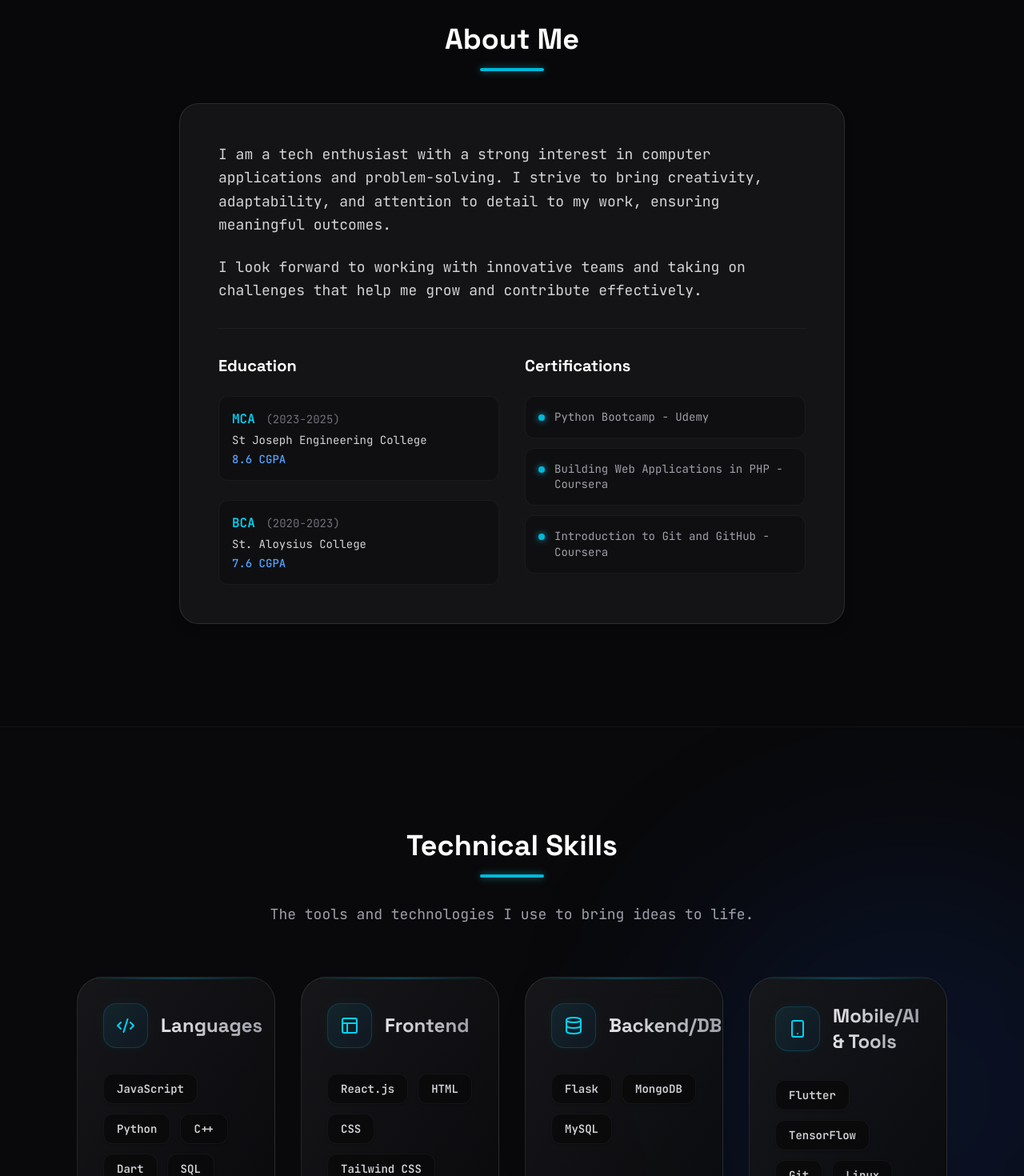
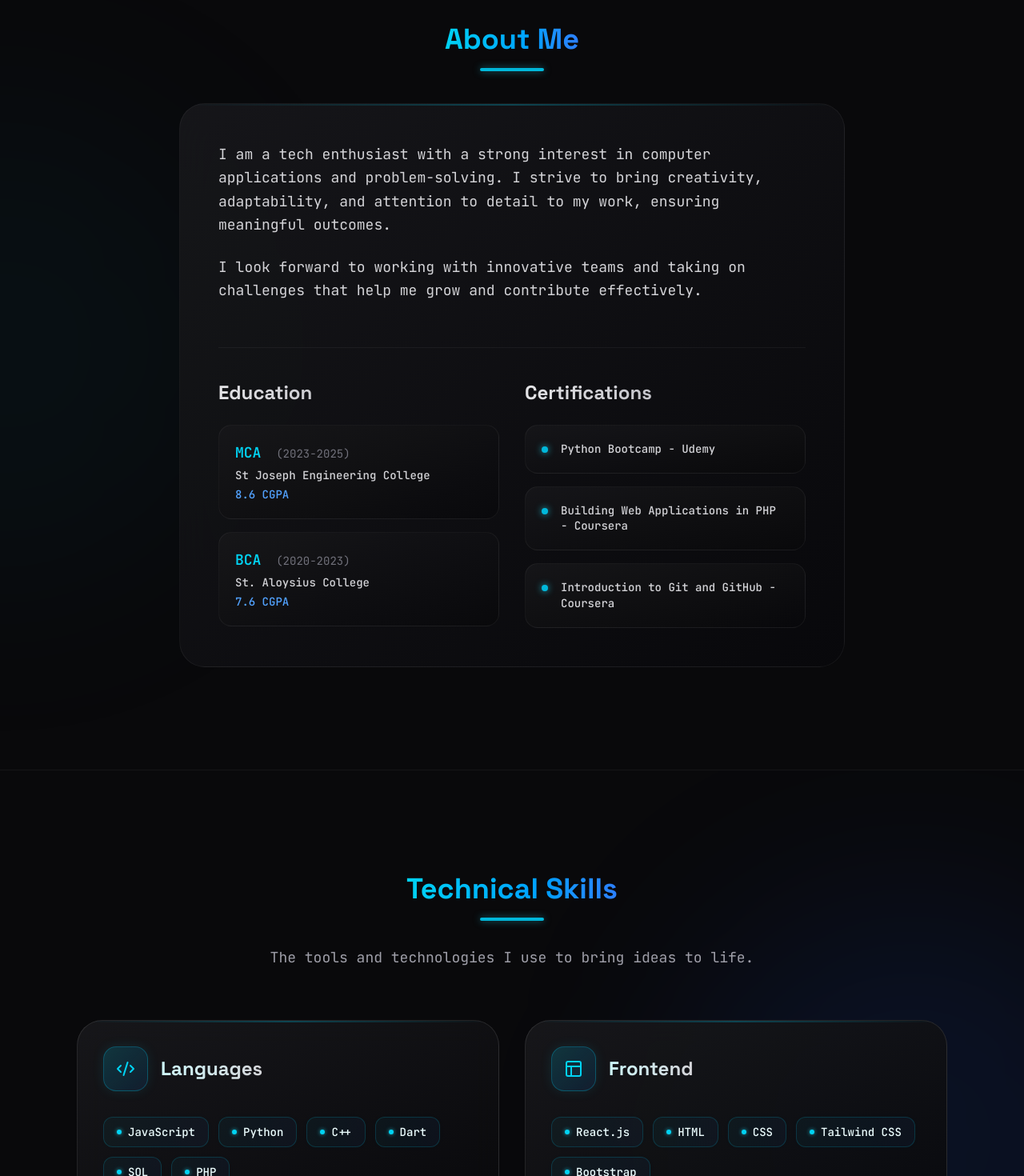
Before and after one commit to anishpereira1706/Portfolio-Website, a React (Vite) app: page / in a window 1280 px wide. Shown: the part 900-2370 px from the top of the page at 80% size. Built offline with nearby package versions, Linux system fonts and the light colour scheme.

Commit message:
UI Changes - Added three.js

```diff
--- a/package.json
+++ b/package.json
@@ -13,15 +13,19 @@
     "vite": "^8.0.12"
   },
   "dependencies": {
+    "@react-three/drei": "^10.7.7",
+    "@react-three/fiber": "^9.6.1",
     "@tailwindcss/vite": "^4.3.0",
     "clsx": "^2.1.1",
     "framer-motion": "^12.40.0",
     "lenis": "^1.3.23",
     "lucide-react": "^1.17.0",
+    "maath": "^0.10.8",
     "react": "^19.2.7",
     "react-dom": "^19.2.7",
     "react-simple-typewriter": "^5.0.1",
     "tailwind-merge": "^3.6.0",
-    "tailwindcss": "^4.3.0"
+    "tailwindcss": "^4.3.0",
+    "three": "^0.184.0"
   }
 }
--- a/src/App.jsx
+++ b/src/App.jsx
@@ -9,11 +9,13 @@ import Contact from './components/Contact'
 import Footer from './components/Footer'
 import CustomCursor from './components/CustomCursor'
 import SmoothScroll from './components/SmoothScroll'
+import ParticlesBackground from './components/ParticlesBackground'
 
 function App() {
   return (
     <SmoothScroll>
-      <div className="min-h-screen bg-zinc-950 text-zinc-50 selection:bg-cyan-500/30 selection:text-cyan-200">
+      <div className="min-h-screen text-zinc-50 selection:bg-cyan-500/30 selection:text-cyan-200 relative">
+        <ParticlesBackground />
         <CustomCursor />
         <Navbar />
       <main className="flex flex-col items-center w-full">
--- a/src/components/About.jsx
+++ b/src/components/About.jsx
@@ -3,8 +3,11 @@ import { motion } from 'framer-motion';
 
 const About = () => {
   return (
-    <section id="about" className="w-full py-24 sm:py-32 bg-zinc-950/50 border-y border-white/5 relative">
-      <div className="max-w-4xl mx-auto px-4 sm:px-6 lg:px-8">
+    <section id="about" className="w-full py-24 sm:py-32 border-y border-white/5 relative">
+      {/* Decorative background glow */}
+      <div className="absolute left-0 top-1/2 -translate-x-1/2 -translate-y-1/2 w-[600px] h-[600px] bg-cyan-600/5 rounded-full blur-[120px] pointer-events-none z-0"></div>
+
+      <div className="max-w-4xl mx-auto px-4 sm:px-6 lg:px-8 relative z-10">
         <motion.div
           initial={{ opacity: 0, y: 20 }}
           whileInView={{ opacity: 1, y: 0 }}
@@ -13,13 +16,16 @@ const About = () => {
           className="space-y-10"
         >
           <div className="flex flex-col items-center text-center space-y-4">
-            <h2 className="text-3xl md:text-4xl font-bold text-white font-heading">About Me</h2>
+            <h2 className="text-3xl md:text-4xl font-bold text-transparent bg-clip-text bg-gradient-to-r from-cyan-400 to-blue-500 font-heading">About Me</h2>
             <div className="w-20 h-1 bg-cyan-500 rounded-full shadow-[0_0_10px_rgba(34,211,238,0.5)]"></div>
           </div>
 
-          <div className="bg-zinc-900/80 backdrop-blur-xl border border-white/10 p-8 md:p-12 rounded-3xl text-zinc-300 space-y-6 text-lg leading-relaxed hover:border-cyan-500/30 transition-colors duration-500 shadow-lg group relative overflow-hidden">
-            {/* Subtle inner top glow */}
-            <div className="absolute top-0 left-0 w-full h-1 bg-gradient-to-r from-transparent via-cyan-500/0 to-transparent group-hover:via-cyan-500/50 transition-all duration-700 z-10"></div>
+          <div className="bg-gradient-to-br from-zinc-900/90 to-zinc-950/90 backdrop-blur-xl border border-white/5 p-6 sm:p-8 md:p-12 rounded-3xl sm:rounded-[2rem] text-zinc-300 space-y-6 text-lg leading-relaxed hover:border-cyan-500/30 transition-all duration-500 hover:shadow-[0_0_50px_rgba(34,211,238,0.1)] group relative overflow-hidden flex flex-col">
+            {/* Permanent subtle top border that brightens on hover */}
+            <div className="absolute top-0 left-0 w-full h-[2px] bg-gradient-to-r from-transparent via-cyan-500/30 to-transparent group-hover:via-cyan-400 transition-all duration-700"></div>
+
+            {/* Subtle background glow that appears on hover */}
+            <div className="absolute -inset-24 bg-gradient-to-br from-cyan-500/0 via-cyan-500/5 to-blue-500/0 opacity-0 group-hover:opacity-100 transition-opacity duration-700 blur-2xl z-0 pointer-events-none"></div>
 
             <p className="relative z-20">
               I am a tech enthusiast with a strong interest in computer applications and problem-solving.
@@ -29,36 +35,36 @@ const About = () => {
               I look forward to working with innovative teams and taking on challenges that help me grow and contribute effectively.
             </p>
 
-            <div className="grid grid-cols-1 sm:grid-cols-2 gap-8 pt-8 mt-8 border-t border-white/5 relative z-20">
+            <div className="grid grid-cols-1 sm:grid-cols-2 gap-8 pt-10 mt-8 border-t border-white/5 relative z-20">
               <div>
-                <h3 className="text-white font-bold text-xl mb-6 font-heading group-hover:text-cyan-400 transition-colors">Education</h3>
-                <ul className="space-y-6 text-sm">
-                  <li className="flex flex-col bg-zinc-950/40 p-4 rounded-xl border border-white/5 group-hover:border-white/10 transition-colors">
-                    <span className="text-cyan-400 font-semibold text-base mb-1">MCA <span className="text-zinc-500 font-normal text-sm ml-1">(2023-2025)</span></span>
-                    <span className="text-zinc-300">St Joseph Engineering College</span>
+                <h3 className="text-2xl font-bold mb-6 text-transparent bg-clip-text bg-gradient-to-r from-zinc-200 to-zinc-400 font-heading group-hover:from-cyan-400 group-hover:to-blue-500 transition-all duration-500">Education</h3>
+                <ul className="space-y-4 text-sm">
+                  <li className="flex flex-col bg-gradient-to-br from-zinc-900/80 to-zinc-950/80 p-5 rounded-2xl border border-white/5 hover:border-cyan-500/40 hover:bg-cyan-500/5 hover:-translate-y-1 hover:shadow-[0_0_20px_rgba(34,211,238,0.1)] transition-all duration-300 cursor-default">
+                    <span className="text-cyan-400 font-semibold text-lg mb-1">MCA <span className="text-zinc-500 font-normal text-sm ml-2">(2023-2025)</span></span>
+                    <span className="text-zinc-300 font-medium">St Joseph Engineering College</span>
                     <span className="text-blue-400 font-medium mt-1">8.6 CGPA</span>
                   </li>
-                  <li className="flex flex-col bg-zinc-950/40 p-4 rounded-xl border border-white/5 group-hover:border-white/10 transition-colors">
-                    <span className="text-cyan-400 font-semibold text-base mb-1">BCA <span className="text-zinc-500 font-normal text-sm ml-1">(2020-2023)</span></span>
-                    <span className="text-zinc-300">St. Aloysius College</span>
+                  <li className="flex flex-col bg-gradient-to-br from-zinc-900/80 to-zinc-950/80 p-5 rounded-2xl border border-white/5 hover:border-cyan-500/40 hover:bg-cyan-500/5 hover:-translate-y-1 hover:shadow-[0_0_20px_rgba(34,211,238,0.1)] transition-all duration-300 cursor-default">
+                    <span className="text-cyan-400 font-semibold text-lg mb-1">BCA <span className="text-zinc-500 font-normal text-sm ml-2">(2020-2023)</span></span>
+                    <span className="text-zinc-300 font-medium">St. Aloysius College</span>
                     <span className="text-blue-400 font-medium mt-1">7.6 CGPA</span>
                   </li>
                 </ul>
               </div>
               <div>
-                <h3 className="text-white font-bold text-xl mb-6 font-heading group-hover:text-cyan-400 transition-colors">Certifications</h3>
-                <ul className="space-y-3 text-sm text-zinc-400">
-                  <li className="flex items-start gap-3 bg-zinc-950/40 p-4 rounded-xl border border-white/5 group-hover:border-white/10 transition-colors">
+                <h3 className="text-2xl font-bold mb-6 text-transparent bg-clip-text bg-gradient-to-r from-zinc-200 to-zinc-400 font-heading group-hover:from-cyan-400 group-hover:to-blue-500 transition-all duration-500">Certifications</h3>
+                <ul className="space-y-4 text-sm text-zinc-400">
+                  <li className="flex items-start gap-4 bg-gradient-to-br from-zinc-900/80 to-zinc-950/80 p-5 rounded-2xl border border-white/5 hover:border-cyan-500/40 hover:bg-cyan-500/5 hover:-translate-y-1 hover:shadow-[0_0_20px_rgba(34,211,238,0.1)] transition-all duration-300 cursor-default">
                     <div className="w-2 h-2 rounded-full bg-cyan-500 mt-1.5 shrink-0 shadow-[0_0_8px_rgba(34,211,238,0.8)]"></div>
-                    <span className="leading-snug">Python Bootcamp - Udemy</span>
+                    <span className="leading-snug font-medium text-zinc-300">Python Bootcamp - Udemy</span>
                   </li>
-                  <li className="flex items-start gap-3 bg-zinc-950/40 p-4 rounded-xl border border-white/5 group-hover:border-white/10 transition-colors">
+                  <li className="flex items-start gap-4 bg-gradient-to-br from-zinc-900/80 to-zinc-950/80 p-5 rounded-2xl border border-white/5 hover:border-cyan-500/40 hover:bg-cyan-500/5 hover:-translate-y-1 hover:shadow-[0_0_20px_rgba(34,211,238,0.1)] transition-all duration-300 cursor-default">
                     <div className="w-2 h-2 rounded-full bg-cyan-500 mt-1.5 shrink-0 shadow-[0_0_8px_rgba(34,211,238,0.8)]"></div>
-                    <span className="leading-snug">Building Web Applications in PHP - Coursera</span>
+                    <span className="leading-snug font-medium text-zinc-300">Building Web Applications in PHP - Coursera</span>
                   </li>
-                  <li className="flex items-start gap-3 bg-zinc-950/40 p-4 rounded-xl border border-white/5 group-hover:border-white/10 transition-colors">
+                  <li className="flex items-start gap-4 bg-gradient-to-br from-zinc-900/80 to-zinc-950/80 p-5 rounded-2xl border border-white/5 hover:border-cyan-500/40 hover:bg-cyan-500/5 hover:-translate-y-1 hover:shadow-[0_0_20px_rgba(34,211,238,0.1)] transition-all duration-300 cursor-default">
                     <div className="w-2 h-2 rounded-full bg-cyan-500 mt-1.5 shrink-0 shadow-[0_0_8px_rgba(34,211,238,0.8)]"></div>
-                    <span className="leading-snug">Introduction to Git and GitHub - Coursera</span>
+                    <span className="leading-snug font-medium text-zinc-300">Introduction to Git and GitHub - Coursera</span>
                   </li>
                 </ul>
               </div>
--- a/src/components/Hero.jsx
+++ b/src/components/Hero.jsx
@@ -52,10 +52,10 @@ const Hero = () => {
             Available for new opportunities
           </div>
 
-          <h1 className="text-5xl sm:text-6xl lg:text-7xl font-extrabold tracking-tight text-white font-heading leading-tight">
+          <h1 className="text-4xl sm:text-6xl lg:text-7xl font-extrabold tracking-tight text-white font-heading leading-tight">
             Hi, I'm <span className="text-transparent bg-clip-text bg-gradient-to-r from-cyan-400 to-blue-500">Anish</span>.
             <br />
-            <span className="text-3xl sm:text-4xl lg:text-5xl text-zinc-300 font-semibold h-[40px] block mt-4">
+            <span className="text-2xl sm:text-4xl lg:text-5xl text-zinc-300 font-semibold h-[40px] block mt-4">
               <Typewriter
                 words={['Web Developer', 'AI/ML Enthusiast', 'Graphic Designer']}
                 loop={true}
@@ -94,7 +94,7 @@ const Hero = () => {
           <motion.div
             animate={{ y: [-10, 10, -10] }}
             transition={{ repeat: Infinity, duration: 6, ease: "easeInOut" }}
-            className="relative w-72 h-72 sm:w-80 sm:h-80 lg:w-[400px] lg:h-[400px] rounded-full p-[3px] group shadow-[0_0_40px_rgba(34,211,238,0.2)] flex-none"
+            className="relative w-64 h-64 sm:w-80 sm:h-80 lg:w-[400px] lg:h-[400px] rounded-full p-[3px] group shadow-[0_0_40px_rgba(34,211,238,0.2)] flex-none"
           >
             {/* Spinning gradient border simulating particles */}
             <motion.div
--- a/src/components/Navbar.jsx
+++ b/src/components/Navbar.jsx
@@ -37,9 +37,8 @@ const Navbar = () => {
     )}>
       <div className="max-w-7xl mx-auto px-4 sm:px-6 lg:px-8">
         <div className="flex items-center justify-between">
-          <a href="#" className="text-xl font-bold tracking-tight text-white flex items-center gap-2 group font-heading">
-            <span>anish</span>
-            <span className="w-2 h-2 rounded-full bg-cyan-500 shadow-[0_0_8px_rgba(34,211,238,0.8)] transition-transform duration-300 group-hover:scale-150"></span>
+          <a href="#" className="text-xl font-bold tracking-tight text-white flex items-center group font-heading">
+            <span>anish<span className="text-transparent bg-clip-text bg-gradient-to-r from-cyan-400 to-blue-500">.</span></span>
           </a>
 
           {/* Desktop Nav */}
--- /dev/null
+++ b/src/components/ParticlesBackground.jsx
@@ -0,0 +1,49 @@
+import React, { useRef, useState, Suspense } from 'react';
+import { Canvas, useFrame } from '@react-three/fiber';
+import { Points, PointMaterial } from '@react-three/drei';
+import * as random from 'maath/random/dist/maath-random.esm';
+
+const StarBackground = (props) => {
+  const ref = useRef();
+
+  // 6000 float values represent 2000 points (x, y, z)
+  // Float32Array creates the precise buffer needed for WebGL
+  const [sphere] = useState(() =>
+    random.inSphere(new Float32Array(6000), { radius: 1.2 })
+  );
+
+  useFrame((state, delta) => {
+    if (ref.current) {
+      ref.current.rotation.x -= delta / 10;
+      ref.current.rotation.y -= delta / 15;
+    }
+  });
+
+  return (
+    <group rotation={[0, 0, Math.PI / 4]}>
+      <Points ref={ref} positions={sphere} stride={3} frustumCulled {...props}>
+        <PointMaterial
+          transparent
+          color="#ffffff"
+          size={0.002}
+          sizeAttenuation={true}
+          depthWrite={false}
+        />
+      </Points>
+    </group>
+  );
+};
+
+const ParticlesBackground = () => {
+  return (
+    <div className="fixed inset-0 -z-10 pointer-events-none">
+      <Canvas camera={{ position: [0, 0, 1] }}>
+        <Suspense fallback={null}>
+          <StarBackground />
+        </Suspense>
+      </Canvas>
+    </div>
+  );
+};
+
+export default ParticlesBackground;
--- a/src/components/Skills.jsx
+++ b/src/components/Skills.jsx
@@ -54,7 +54,7 @@ const Skills = () => {
           transition={{ duration: 0.6 }}
           className="flex flex-col items-center text-center space-y-4 mb-16"
         >
-          <h2 className="text-3xl md:text-4xl font-bold text-white font-heading">Technical Skills</h2>
+          <h2 className="text-3xl md:text-4xl font-bold text-transparent bg-clip-text bg-gradient-to-r from-cyan-400 to-blue-500 font-heading">Technical Skills</h2>
           <div className="w-20 h-1 bg-cyan-500 rounded-full shadow-[0_0_10px_rgba(34,211,238,0.5)]"></div>
           <p className="text-zinc-400 max-w-2xl text-lg mt-4">The tools and technologies I use to bring ideas to life.</p>
         </motion.div>
@@ -64,26 +64,26 @@ const Skills = () => {
           initial="hidden"
           whileInView="visible"
           viewport={{ once: true }}
-          className="grid grid-cols-1 md:grid-cols-2 lg:grid-cols-4 gap-6 lg:gap-8"
+          className="grid grid-cols-1 md:grid-cols-2 gap-6 lg:gap-8"
         >
           {skillsData.map((skillGroup) => (
             <motion.div
               key={skillGroup.category}
               variants={itemVariants}
               whileHover={{ scale: 1.02, transition: { type: "spring", stiffness: 400, damping: 10 } }}
-              className="interactive glass p-6 sm:p-8 rounded-[2rem] border border-white/5 bg-gradient-to-br from-zinc-900/90 to-zinc-950/90 backdrop-blur-xl hover:from-zinc-900/100 hover:to-zinc-900/90 transition-all duration-500 hover:border-cyan-500/30 hover:shadow-[0_0_50px_rgba(34,211,238,0.1)] group relative overflow-hidden flex flex-col"
+              className="interactive glass p-5 sm:p-6 md:p-8 rounded-3xl sm:rounded-[2rem] border border-cyan-500/10 bg-gradient-to-br from-zinc-900/90 to-zinc-950/90 backdrop-blur-xl hover:from-zinc-900/100 hover:to-zinc-900/90 transition-all duration-500 hover:border-cyan-500/30 hover:shadow-[0_0_50px_rgba(34,211,238,0.1)] group relative overflow-hidden flex flex-col"
             >
               {/* Permanent subtle top border that brightens on hover */}
               <div className="absolute top-0 left-0 w-full h-[2px] bg-gradient-to-r from-transparent via-cyan-500/30 to-transparent group-hover:via-cyan-400 transition-all duration-700"></div>
 
               {/* Subtle background glow that appears on hover */}
-              <div className="absolute -inset-24 bg-gradient-to-br from-cyan-500/0 via-cyan-500/5 to-blue-500/0 opacity-0 group-hover:opacity-100 transition-opacity duration-700 blur-2xl z-0 pointer-events-none"></div>
+              <div className="absolute -inset-24 bg-gradient-to-br from-cyan-500/0 via-cyan-500/10 to-blue-500/0 opacity-0 group-hover:opacity-100 transition-opacity duration-700 blur-2xl z-0 pointer-events-none"></div>
 
               <div className="flex items-center gap-4 mb-8 relative z-10">
-                <div className="flex items-center justify-center w-14 h-14 rounded-2xl bg-gradient-to-br from-cyan-500/10 to-blue-500/5 border border-cyan-500/20 text-cyan-400 group-hover:from-cyan-500/20 group-hover:to-blue-500/10 group-hover:border-cyan-500/40 group-hover:text-cyan-300 transition-all duration-500 group-hover:scale-110 group-hover:-rotate-3 shadow-[0_0_15px_rgba(34,211,238,0.05)] shrink-0">
+                <div className="flex items-center justify-center w-14 h-14 rounded-2xl bg-gradient-to-br from-cyan-500/20 to-blue-500/10 border border-cyan-500/30 text-cyan-400 group-hover:from-cyan-400/30 group-hover:to-blue-400/20 group-hover:border-cyan-400/50 group-hover:text-cyan-300 transition-all duration-500 group-hover:scale-110 group-hover:-rotate-3 shadow-[0_0_15px_rgba(34,211,238,0.1)] shrink-0">
                   {skillGroup.icon}
                 </div>
-                <h3 className="text-2xl font-bold text-transparent bg-clip-text bg-gradient-to-r from-zinc-200 to-zinc-400 font-heading group-hover:from-cyan-400 group-hover:to-blue-500 transition-all duration-500">
+                <h3 className="text-2xl font-bold text-transparent bg-clip-text bg-gradient-to-r from-cyan-100 to-zinc-300 font-heading group-hover:from-cyan-300 group-hover:to-blue-400 transition-all duration-500">
                   {skillGroup.category}
                 </h3>
               </div>
@@ -92,8 +92,9 @@ const Skills = () => {
                 {skillGroup.items.map((item) => (
                   <span
                     key={item}
-                    className="px-4 py-2 bg-zinc-950/80 border border-white/5 rounded-xl text-sm font-semibold text-zinc-300 shadow-sm transition-all duration-300 hover:border-cyan-500/50 hover:text-cyan-300 hover:bg-cyan-500/20 hover:shadow-[0_0_20px_rgba(34,211,238,0.2)] hover:-translate-y-1 cursor-default"
+                    className="px-4 py-2 bg-gradient-to-r from-cyan-500/5 to-blue-500/5 border border-cyan-500/20 rounded-xl text-sm font-medium text-cyan-50 shadow-[0_0_10px_rgba(34,211,238,0.02)] transition-all duration-300 hover:border-cyan-400/60 hover:text-white hover:from-cyan-500/20 hover:to-blue-500/20 hover:shadow-[0_0_20px_rgba(34,211,238,0.3)] hover:-translate-y-1 cursor-default flex items-center gap-2"
                   >
+                    <span className="w-1.5 h-1.5 rounded-full bg-cyan-400 shadow-[0_0_5px_rgba(34,211,238,0.8)]"></span>
                     {item}
                   </span>
                 ))}
--- a/src/index.css
+++ b/src/index.css
@@ -12,6 +12,9 @@
   body, a, button {
     cursor: none;
   }
+  body {
+    @apply bg-zinc-950 text-zinc-50;
+  }
 }
 
 @layer utilities {
```
Also changed, not shown: src/components/Contact.jsx (+23 -23 lines), src/components/Experience.jsx (+19 -13 lines), src/components/Footer.jsx (+3 -4 lines), src/components/Projects.jsx (+18 -14 lines), 2 other files (tests, documents, lock files or other folders).
